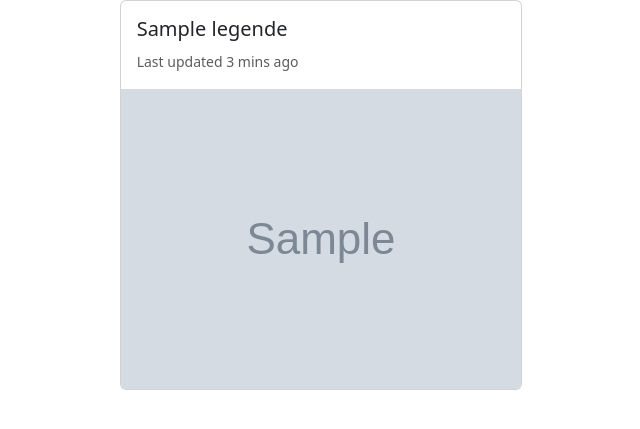
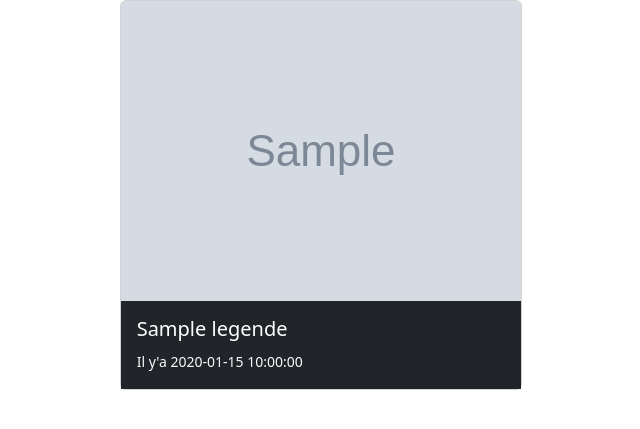
Before and after one commit to ehformation/photoshare, a PHP site: template project/views/homeView.php in a window 1280 px wide. Shown: the part 56-485 px from the top of the page, without its empty margins (319-959 px from the left). Run offline with PHP 8.4, Linux system fonts and the light colour scheme; the template is opened without the code that fills it: most values are stand-ins (such as "Sample title", 1, 10 or a date in 2020); grey boxes marked "Sample" are stand-in pictures.

Commit message:
Display last updated on posts

```diff
--- a/project/controllers/HomeController.php
+++ b/project/controllers/HomeController.php
@@ -1,5 +1,6 @@
 <?php
 require_once __DIR__ . '/../core/Controller.php';
+require_once __DIR__ . '/../core/Helper.php';
 require_once __DIR__ . '/../models/PostModel.php';
 
 class HomeController extends Controller {
@@ -7,6 +8,11 @@ class HomeController extends Controller {
         if(isset($_SESSION['user'])){
             $postModel = new PostModel();
             $posts = $postModel->getAllPosts();
+            $helper = new Helper();
+
+            foreach($posts as &$post){
+                $post['last_updated'] = $helper->calculateLastUpdated($post['created']);
+            }
 
             $this->render('home', ['posts' => $posts]);
         }else{
--- a/project/views/homeView.php
+++ b/project/views/homeView.php
@@ -6,13 +6,13 @@ include __DIR__ . '/partials/header.php';
     <?php if(!empty($posts)) : ?>
     <?php foreach ($posts as $post) : ?>
         <div class="card mb-3">
-            <div class="card-body">
+            <img src="../assets/img/posts/<?php echo $post['image'] ?>" class="card-img-top" alt="Camera"/>
+            <div class="card-body bg-dark text-white">
                 <h5 class="card-title"><?php echo $post['legende'] ?></h5>
-                <p class="card-text">
-                <small class="text-muted">Last updated 3 mins ago</small>
+                <p class="card-text ">
+                <small class="text-muted"><span class="text-light font-italic">Il y'a <?php echo $post['last_updated'] ?></span>  </small>
                 </p>
             </div>
-            <img src="../assets/img/posts/<?php echo $post['image'] ?>" class="card-img-bottom" alt="Camera"/>
         </div>
     <?php endforeach; ?>
     <?php else : ?>
```
Also changed, not shown: project/core/Helper.php (added, +24 -0 lines).
